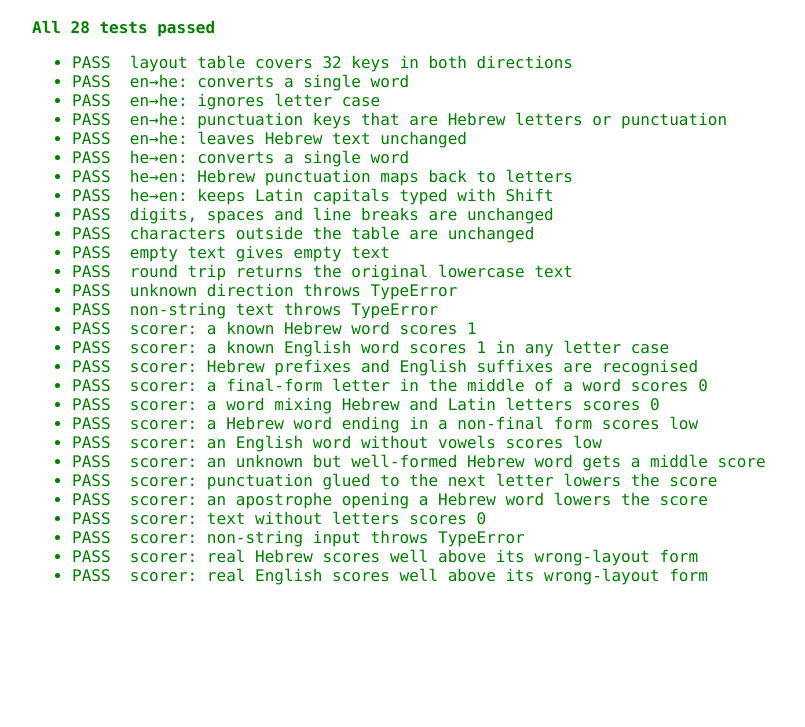
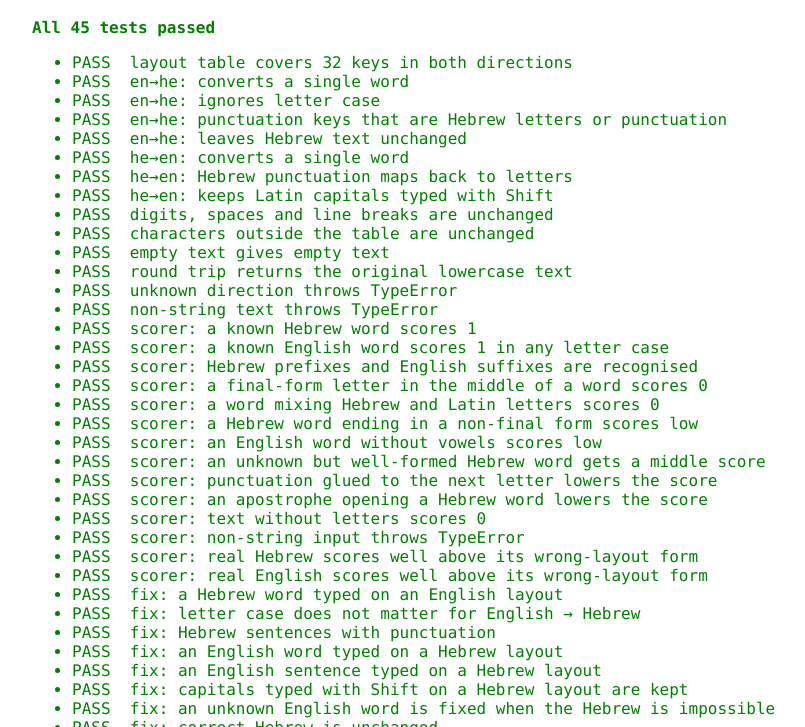
Before and after one commit to hs5161/keyboard-language-fixer, a plain HTML site: page tests/tests.html in a window 1280 px wide. Shown: the part 73-800 px from the top of the page, without its empty margins (0-805 px from the left). Drawn offline with Linux system fonts and the light colour scheme.

Commit message:
Add automatic layout detection and fix function

```diff
--- /dev/null
+++ b/src/core/fixer.js
@@ -0,0 +1,155 @@
+/**
+ * Automatic text fixing.
+ *
+ * The main entry point of the core. For every line it builds candidate
+ * versions (the original and each layout conversion), scores them, and keeps
+ * the original unless a candidate is clearly better.
+ *
+ * Guiding rule: never change text without strong evidence. A wrong "fix" of
+ * correct text is worse than a missed fix, because the user can still convert
+ * manually.
+ */
+
+import { convert, Direction } from "./converter.js";
+import { analyze } from "./scorer.js";
+
+/**
+ * What fix() did to the text.
+ * @enum {string}
+ */
+export const FixAction = Object.freeze({
+  /** Nothing was changed. */
+  NONE: "none",
+  /** Text typed on an English layout was converted to Hebrew. */
+  EN_TO_HE: Direction.EN_TO_HE,
+  /** Text typed on a Hebrew layout was converted to English. */
+  HE_TO_EN: Direction.HE_TO_EN,
+  /** Different lines were fixed in different ways. */
+  MIXED: "mixed",
+});
+
+/**
+ * @typedef {Object} FixResult
+ * @property {string} text - The fixed text, or the original when unchanged.
+ * @property {FixAction} action - What was done.
+ * @property {boolean} changed - True when text differs from the input.
+ */
+
+/** A candidate must beat the original score by at least this much. */
+const MIN_IMPROVEMENT = 0.25;
+/** A candidate needs at least this share of its letters in known words. */
+const MIN_KNOWN_RATIO = 0.3;
+/** At or below this score the original is impossible as real text. */
+const IMPOSSIBLE_SCORE = 0.05;
+/** Score an unknown-word candidate needs when the original is impossible. */
+const PLAUSIBLE_SCORE = 0.35;
+
+const LINE_BREAK = /(\r?\n)/;
+const HAS_HEBREW = /[א-ת]/;
+const HAS_LATIN = /[A-Za-z]/;
+
+/**
+ * Detects and fixes text typed with the wrong keyboard layout.
+ * Each line is examined on its own, so a text may be fixed only in part.
+ *
+ * @param {string} text
+ * @returns {FixResult}
+ * @throws {TypeError} When text is not a string.
+ */
+export function fix(text) {
+  if (typeof text !== "string") {
+    throw new TypeError("fix: text must be a string");
+  }
+
+  /** @type {Set<FixAction>} */
+  const actions = new Set();
+
+  // Splitting with a capturing group keeps the line breaks at odd indexes,
+  // so the original line endings are restored exactly when joining.
+  const parts = text.split(LINE_BREAK).map((part, index) => {
+    if (index % 2 === 1) {
+      return part;
+    }
+    const line = fixLine(part);
+    if (line.action !== FixAction.NONE) {
+      actions.add(line.action);
+    }
+    return line.text;
+  });
+
+  return {
+    text: parts.join(""),
+    action: summarize(actions),
+    changed: actions.size > 0,
+  };
+}
+
+/**
+ * @param {string} line - A single line without its line break.
+ * @returns {{ text: string, action: FixAction }}
+ */
+function fixLine(line) {
+  const original = analyze(line);
+  let best = { text: line, action: FixAction.NONE, score: original.score };
+
+  for (const direction of applicableDirections(line)) {
+    const candidateText = convert(line, direction);
+    const candidate = analyze(candidateText);
+    if (isClearlyBetter(candidate, original) && candidate.score > best.score) {
+      best = { text: candidateText, action: direction, score: candidate.score };
+    }
+  }
+
+  return { text: best.text, action: best.action };
+}
+
+/**
+ * A conversion is only worth trying when the line has letters it would change.
+ * @param {string} line
+ * @returns {Direction[]}
+ */
+function applicableDirections(line) {
+  const directions = [];
+  if (HAS_LATIN.test(line)) {
+    directions.push(Direction.EN_TO_HE);
+  }
+  if (HAS_HEBREW.test(line)) {
+    directions.push(Direction.HE_TO_EN);
+  }
+  return directions;
+}
+
+/**
+ * Decides whether a candidate is strong enough to replace the original.
+ *
+ * Either the candidate contains known words and scores clearly higher, or the
+ * original cannot be real text at all and the candidate at least looks like
+ * plausible words.
+ *
+ * @param {import("./scorer.js").TextAnalysis} candidate
+ * @param {import("./scorer.js").TextAnalysis} original
+ * @returns {boolean}
+ */
+function isClearlyBetter(candidate, original) {
+  if (candidate.score < original.score + MIN_IMPROVEMENT) {
+    return false;
+  }
+  const hasKnownWords = candidate.knownRatio >= MIN_KNOWN_RATIO;
+  const originalIsImpossible =
+    original.score <= IMPOSSIBLE_SCORE && candidate.score >= PLAUSIBLE_SCORE;
+  return hasKnownWords || originalIsImpossible;
+}
+
+/**
+ * @param {Set<FixAction>} actions - Actions applied to the individual lines.
+ * @returns {FixAction}
+ */
+function summarize(actions) {
+  if (actions.size === 0) {
+    return FixAction.NONE;
+  }
+  if (actions.size === 1) {
+    return [...actions][0];
+  }
+  return FixAction.MIXED;
+}
--- /dev/null
+++ b/tests/fixer.test.js
@@ -0,0 +1,106 @@
+import { test, assertEqual } from "./test-runner.js";
+import { fix, FixAction } from "../src/core/fixer.js";
+
+/**
+ * Asserts that fix() leaves every given text exactly as it is.
+ * @param {string[]} texts
+ */
+function assertUnchanged(texts) {
+  for (const text of texts) {
+    assertEqual(fix(text), { text, action: FixAction.NONE, changed: false });
+  }
+}
+
+// --- English layout → Hebrew ---
+
+test("fix: a Hebrew word typed on an English layout", () => {
+  assertEqual(fix("akuo"), { text: "שלום", action: FixAction.EN_TO_HE, changed: true });
+});
+
+test("fix: letter case does not matter for English → Hebrew", () => {
+  assertEqual(fix("Akuo").text, "שלום");
+  assertEqual(fix("AKUO").text, "שלום");
+});
+
+test("fix: Hebrew sentences with punctuation", () => {
+  assertEqual(fix("vhh' nv bang").text, "היי, מה נשמע");
+  assertEqual(fix("tbh kt nchi/").text, "אני לא מבין.");
+});
+
+// --- Hebrew layout → English ---
+
+test("fix: an English word typed on a Hebrew layout", () => {
+  assertEqual(fix("יקךךם"), { text: "hello", action: FixAction.HE_TO_EN, changed: true });
+});
+
+test("fix: an English sentence typed on a Hebrew layout", () => {
+  assertEqual(fix("'יקרק ןד איק צקקאןמע").text, "where is the meeting");
+});
+
+test("fix: capitals typed with Shift on a Hebrew layout are kept", () => {
+  assertEqual(fix("Hקךךם").text, "Hello");
+});
+
+test("fix: an unknown English word is fixed when the Hebrew is impossible", () => {
+  assertEqual(fix("ךםךןפםפ").text, "lolipop");
+});
+
+// --- Text that must stay as it is ---
+
+test("fix: correct Hebrew is unchanged", () => {
+  assertUnchanged(["שלום מה נשמע", "מקרר חדש", "הכלב רץ בגינה"]);
+});
+
+test("fix: correct English is unchanged", () => {
+  assertUnchanged(["hello how are you", "banana", "the quick brown fox jumps"]);
+});
+
+test("fix: correct text mixing both languages is unchanged", () => {
+  assertUnchanged(["שלום world", "אני אוהב JavaScript"]);
+});
+
+test("fix: abbreviations, numbers and addresses are unchanged", () => {
+  assertUnchanged(["pkg", "3.5 kg", "12.5", "www.google.com"]);
+});
+
+test("fix: empty and blank text is unchanged", () => {
+  assertUnchanged(["", "   ", "\n\n"]);
+});
+
+// --- Partial fixes ---
+
+test("fix: a wrong-layout part inside a correct Hebrew line", () => {
+  assertEqual(fix("אני רוצה kakuj nhhk").text, "אני רוצה לשלוח מייל");
+});
+
+test("fix: surrounding spaces are preserved", () => {
+  assertEqual(fix("  akuo  ").text, "  שלום  ");
+});
+
+test("fix: each line is fixed on its own and line breaks are preserved", () => {
+  assertEqual(fix("שלום\nakuo\r\nhello\nיקךךם"), {
+    text: "שלום\nשלום\r\nhello\nhello",
+    action: FixAction.MIXED,
+    changed: true,
+  });
+});
+
+test("fix: several lines fixed the same way report that direction", () => {
+  assertEqual(fix("akuo\nnv bang"), {
+    text: "שלום\nמה נשמע",
+    action: FixAction.EN_TO_HE,
+    changed: true,
+  });
+});
+
+// --- Invalid input ---
+
+test("fix: non-string input throws TypeError", () => {
+  let threw = false;
+  try {
+    fix(undefined);
+  } catch (error) {
+    threw = error instanceof TypeError;
+  }
+  assertEqual(threw, true);
+});
```
Also changed, not shown: tests/tests.html (+1 -0 lines).
